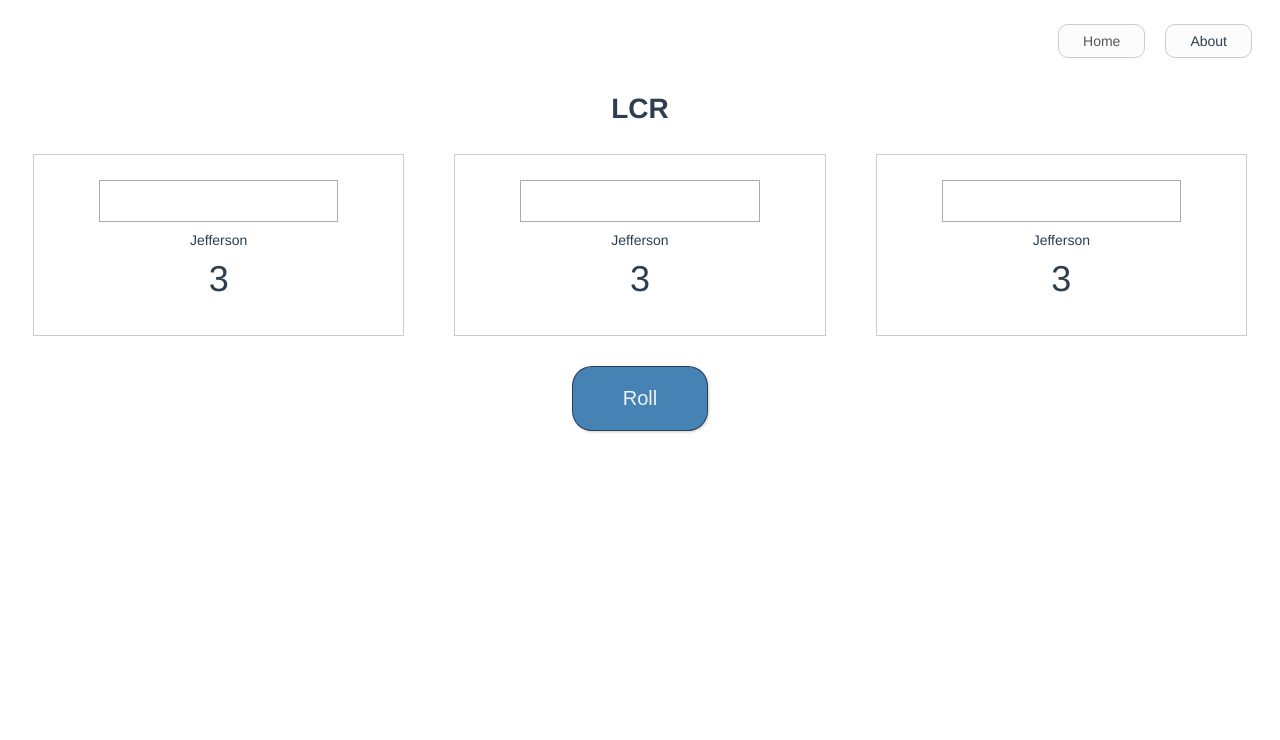
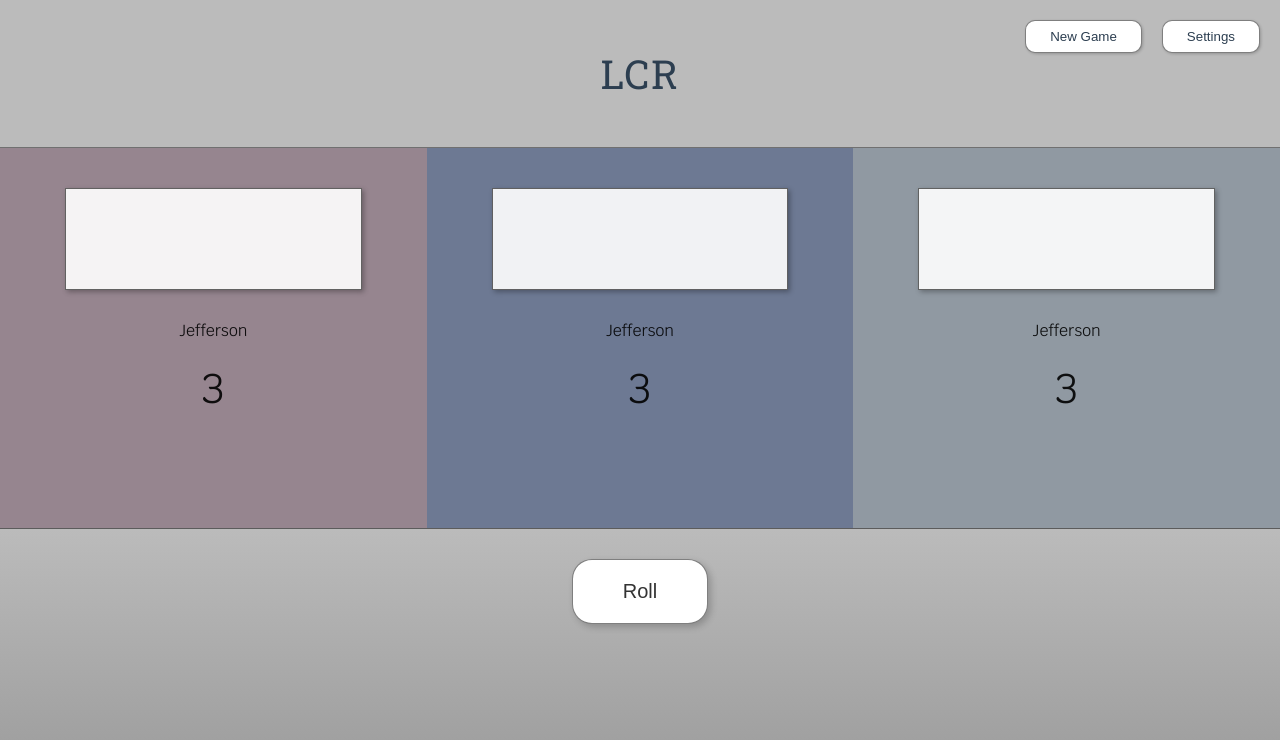
Before and after one commit to jpecht/lcr, a Vue app: page /#/ in a window 1280 px wide. Shown: the top 740 px of the page. Built offline with nearby package versions, Linux system fonts and the light colour scheme.

Commit message:
refined game

```diff
--- a/src/App.vue
+++ b/src/App.vue
@@ -1,41 +1,26 @@
 <template>
   <div id="app">
-    <div id="nav">
-      <router-link to="/">Home</router-link>
-      <router-link to="/about">About</router-link>
-    </div>
     <router-view/>
   </div>
 </template>
 
 <style lang="scss">
+@import url('https://fonts.googleapis.com/css?family=Krub');
+@import url('https://fonts.googleapis.com/css?family=Roboto+Slab');
+
+body {
+  margin: 0;
+}
+
 #app {
-  font-family: 'Avenir', Helvetica, Arial, sans-serif;
+  color: #2c3e50;
+  font-family: 'Krub', Helvetica, Arial, sans-serif;
   font-weight: 300;
   font-size: 14px;
   -webkit-font-smoothing: antialiased;
   -moz-osx-font-smoothing: grayscale;
-  color: #2c3e50;
-}
-
-#nav {
-  padding: 25px 10px;
-  text-align: right;
-  a {
-    background-color: #fcfcfc;
-    border: 1px solid #ccc;
-    border-radius: 10px;
-    color: #2c3e50;
-    margin: 0 10px;
-    padding: 8px 24px;
-    text-decoration: none;
-    &:hover {
-      background-color: #f6f6f6;
-      border: 1px solid #aaa;
-    }
-    &.router-link-exact-active {
-      color: #555;
-    }
+  h1 {
+    font-family: 'Roboto Slab', serif;
   }
 }
 </style>
--- a/src/components/DiceArea.vue
+++ b/src/components/DiceArea.vue
@@ -1,16 +1,61 @@
 <template>
   <div class="dicearea">
-    {{ diceDisplay.join(' ') }}
+    {{ diceShown }}
   </div>
 </template>
 
 <script>
+const animationStepTime = 50;
+const animationDuration = 1500;
+
 export default {
   name: 'DiceArea',
   props: {
-    diceDisplay: {
+    dice: {
       type: Array,
       required: true,
+    },
+    updateIfDiceIsRolling: {
+      type: Function,
+      required: true,
+    },
+  },
+  data: () => ({
+    animationInterval: null,
+    diceShown: '',
+  }),
+  created() {
+    this.settleDice();
+  },
+  watch: {
+    dice(val) {
+      if (val.length) {
+        this.updateIfDiceIsRolling(true);
+        this.animateDice(val.length);
+
+        setTimeout(() => {
+          this.settleDice();
+          this.updateIfDiceIsRolling(false);
+        }, animationDuration);
+      } else {
+        this.settleDice();
+      }
+    },
+  },
+  methods: {
+    animateDice(numDie) {
+      this.animationInterval = setInterval(() => {
+        const diceSides = ['C', 'L', 'R', 'O'];
+        const diceShown = [];
+        for (let i = 0; i < numDie; i += 1) {
+          diceShown.push(diceSides[Math.floor(diceSides.length * Math.random())]);
+        }
+        this.diceShown = diceShown.join(' ');
+      }, animationStepTime);
+    },
+    settleDice() {
+      clearInterval(this.animationInterval);
+      this.diceShown = this.dice.join(' ');
     },
   },
 };
@@ -18,10 +63,13 @@ export default {
 
 <style scoped>
 .dicearea {
-  border: 1px solid #aaa;
-  font-size: 18px;
-  height: 40px;
-  line-height: 40px;
+  background-color: rgba(255, 255, 255, 0.9);
+  border: 1px solid rgba(0, 0, 0, 0.6);
+  box-shadow: 2px 2px 5px rgba(0, 0, 0, 0.3);
+  font-size: 40px;
+  font-weight: 300;
+  height: 100px;
+  line-height: 100px;
   margin: 0 15px;
 }
 </style>
--- a/src/components/Player.vue
+++ b/src/components/Player.vue
@@ -1,11 +1,28 @@
 <template>
   <div class="player">
-    <DiceArea :diceDisplay="diceDisplay"/>
+    <DiceArea
+      :dice="dice"
+      :updateIfDiceIsRolling="updateIfDiceIsRolling"/>
     <div class="nameplate">
       Jefferson
     </div>
     <div class="score">
-      {{ score }}
+      <div class="score-display-container">
+        <div class="score-display">
+          {{ scoreDisplay }}
+        </div>
+        <transition name="lowerfade">
+          <div
+            v-if="triggerDifferenceAnimation"
+            :class="{
+              'score-difference': true,
+              'score-difference-negative': scoreDifference < 0,
+              'score-difference-positive': scoreDifference > 0,
+            }">
+            {{ scoreDifference > 0 ? `+${scoreDifference}` : scoreDifference }}
+          </div>
+        </transition>
+      </div>
     </div>
   </div>
 </template>
@@ -19,32 +36,108 @@ export default {
     DiceArea,
   },
   props: {
-    diceDisplay: {
+    dice: {
       type: Array,
       default: [],
+    },
+    diceIsRolling: {
+      type: Boolean,
+      required: true,
     },
     score: {
       type: Number,
       required: true,
     },
+    updateIfDiceIsRolling: {
+      type: Function,
+      required: true,
+    },
   },
+  data: () => ({
+    animatingDice: false,
+    scoreDifference: 0,
+    scoreDisplay: 0,
+    triggerDifferenceAnimation: false,
+  }),
+  created() {
+    this.scoreDisplay = this.score;
+  },
+  watch: {
+    diceIsRolling(newVal, oldVal) {
+      if (oldVal === true && newVal === false) {
+        this.updateScores();
+      }
+    },
+  },
+  methods: {
+    updateScores() {
+      // Record the change in score
+      this.scoreDifference = this.score - this.scoreDisplay;
+
+      if (this.scoreDifference) {
+        // Update the score the user is seeing
+        const scoreChangeDelay = 400;
+        const scoreChangeDuration = 500;
+        setTimeout(() => {
+          const interval = setInterval(() => {
+            this.scoreDisplay += (this.scoreDifference > 0) ? 1 : -1;
+            if (this.scoreDisplay === this.score) {
+              clearInterval(interval);
+            }
+          }, scoreChangeDuration / Math.abs(this.scoreDifference));
+        }, scoreChangeDelay);
+
+        // Animate the change in score
+        this.triggerDifferenceAnimation = true;
+        setTimeout(() => {
+          this.triggerDifferenceAnimation = false;
+        }, 40);
+      }
+    },
+  }
 };
 </script>
 
 <style scoped>
 .player {
-  border: 1px solid #ccc;
+  color: rgba(0, 0, 0, 0.9);
   flex: 1;
-  margin: 10px 25px;
-  padding: 25px 50px;
+  min-height: 300px;
+  padding: 40px 50px;
 }
 
+.player:first-child { background-color: #96858f; }
+.player:nth-child(2) { background-color: #6d7993; }
+.player:nth-child(3) { background-color: #9099a2; }
+
 .nameplate {
-  margin: 10px;
+  font-size: 16px;
+  margin: 30px 10px 10px;
 }
 
 .score {
-  font-size: 36px;
-  margin: 10px;
+  font-size: 42px;
+  margin-top: 20px;
+  text-align: center;
+}
+
+.score-display-container {
+  display: inline-block;
+  position: relative;
+}
+
+.score-difference {
+}
+.score-difference-positive { color: #033617; }
+.score-difference-negative { color: #4a0406; }
+
+.lowerfade-leave-active {
+  transition: all 4s ease;
+}
+
+.lowerfade-enter,
+.lowerfade-leave-to {
+  opacity: 0;
+  transform: translate(0, 60px);
 }
 </style>
--- a/src/views/Game.vue
+++ b/src/views/Game.vue
@@ -1,19 +1,29 @@
 <template>
   <div class="home">
+    <div class="game-header">
+      <div class="nav">
+        <button @click="startNewGame">New Game</button>
+        <button>Settings</button>
+      </div>
     	<h1>LCR</h1>
+    </div>
     <div class="playarea">
       <Player
         v-for="(score, index) in scores"
         :key="index"
-        :diceDisplay="diceToDisplay(index)"
-        :score="score"/>
+        :dice="diceToDisplay(index)"
+        :diceIsRolling="diceIsRolling"
+        :score="score"
+        :updateIfDiceIsRolling="updateIfDiceIsRolling"/>
     </div>
+    <div class="game-footer">
       <div class="roll-button-container">
         <button
           class="roll-button"
           @click="handleRollClick">
           Roll
         </button>
+      </div>
     </div>
   </div>
 </template>
@@ -28,16 +38,14 @@ export default {
   },
   data: () => ({
     currentRoll: [],
+    diceIsRolling: false,
     numPlayers: 3,
     scores: [],
     startingScore: 3,
     turnIndex: -1, // the index of the player whose turn it is
   }),
   created() {
-    // Initialize score for each player
-    for (let i = 0; i < this.numPlayers; i += 1) {
-      this.scores.push(this.startingScore);
-    }
+    this.startNewGame();
   },
   computed: {
     indexToLeft() {
@@ -68,6 +76,7 @@ export default {
       } while (this.scores[this.turnIndex] === 0);
     },
     handleRollClick() {
+      if (!this.diceIsRolling) {
         this.goToNextTurn();
         this.currentRoll = [];
         let numDiceToRoll = this.scores[this.turnIndex];
@@ -76,6 +85,7 @@ export default {
           this.currentRoll.push(this.rollDice());
         }
         this.updateScores();
+      }
     },
     rollDice() {
       const value = 6 * Math.random();
@@ -83,6 +93,19 @@ export default {
       if (value < 2) return 'C';
       if (value < 3) return 'R';
       return 'O';
+    },
+    startNewGame() {
+      this.currentRoll = [];
+      this.turnIndex = -1;
+
+      // Initialize score for each player
+      this.scores = [];
+      for (let i = 0; i < this.numPlayers; i += 1) {
+        this.scores.push(this.startingScore);
+      }
+    },
+    updateIfDiceIsRolling(value) {
+      this.diceIsRolling = value;
     },
     updateScores() {
       this.currentRoll.forEach((roll) => {
@@ -101,24 +124,65 @@ export default {
 };
 </script>
 
-<style scoped>
+<style scoped lang="scss">
 .home {
+  display: flex;
+  flex-direction: column;
+  height: 100vh;
   text-align: center;
+}
+
+.game-header {
+  background-color: #bbb;
+  border-bottom: 1px solid rgba(0, 0, 0, 0.4);
+  padding: 20px;
+  h1 {
+    font-size: 40px;
+    font-weight: 400;
+    letter-spacing: 1.5px;
+  }
+}
+
+.nav {
+  position: absolute;
+  right: 10px;
+  top: 20px;
+  button {
+    background-color: #fff;
+    border: 1px solid rgba(0, 0, 0, 0.5);
+    border-radius: 10px;
+    box-shadow: 1px 1px 3px rgba(0, 0, 0, 0.2);
+    color: #2c3e50;
+    cursor: pointer;
+    margin: 0 10px;
+    outline: 0;
+    padding: 8px 24px;
+    text-decoration: none;
+    &:hover {
+      background-color: #ddd;
+    }
+  }
 }
 
 .playarea {
   display: flex;
 }
 
+.game-footer {
+  background-image: linear-gradient(0deg, #999, #bbb);
+  border-top: 1px solid rgba(0, 0, 0, 0.4);
+  flex: 1;
+  padding: 30px;
+}
+
 .roll-button {
-  background-color: steelblue;
+  background-color: #fff;
   border: 1px solid rgba(0, 0, 0, 0.5);
   border-radius: 20px;
-  box-shadow: 1px 1px 3px rgba(0, 0, 0, 0.2);
-  color: rgba(255, 255, 255, 0.9);
+  box-shadow: 3px 3px 7px rgba(0, 0, 0, 0.2);
+  color: #333;
   cursor: pointer;
   font-size: 20px;
-  margin: 20px;
   outline: 0;
   padding: 20px 50px;
 }
```
Lines whose indentation alone changed are shown as unchanged.
